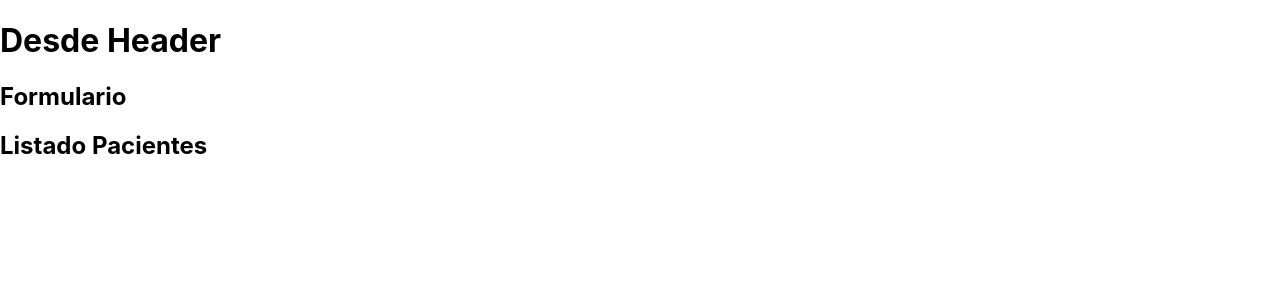
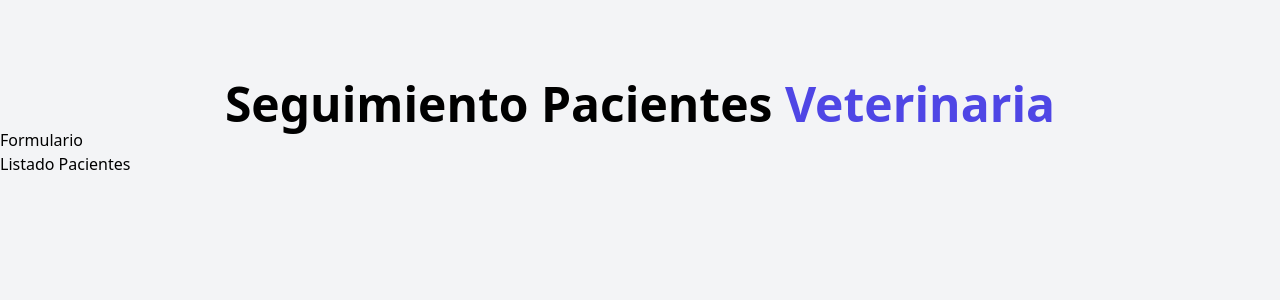
Before and after one commit to EdOsoNB/citas_react_vite, a React (Vite) app: page / in a window 1280 px wide. Shown: the top 300 px of the page. Built offline with nearby package versions, Linux system fonts and the light colour scheme.

Commit message:
Added header styles

```diff
--- a/index.html
+++ b/index.html
@@ -6,7 +6,7 @@
     <meta name="viewport" content="width=device-width, initial-scale=1.0" />
     <title>Citas React</title>
   </head>
-  <body>
+  <body class="bg-gray-100 h-screen">
     <div id="root"></div>
     <script type="module" src="/src/main.jsx"></script>
   </body>
--- a/package.json
+++ b/package.json
@@ -13,6 +13,9 @@
   },
   "devDependencies": {
     "@vitejs/plugin-react": "^1.0.7",
+    "autoprefixer": "^10.4.2",
+    "postcss": "^8.4.8",
+    "tailwindcss": "^3.0.23",
     "vite": "^2.8.0"
   }
 }
--- /dev/null
+++ b/postcss.config.js
@@ -0,0 +1,6 @@
+module.exports = {
+  plugins: {
+    tailwindcss: {},
+    autoprefixer: {},
+  },
+}
--- a/src/App.jsx
+++ b/src/App.jsx
@@ -5,11 +5,11 @@
 function App() {
 
   return (
-    <>
+    <div className="container mx-auto mt-20">
       <Header />
       <Formulario />
       <ListadoPacientes />
-    </>
+    </div>
   )
 }
 
--- a/src/components/Header.jsx
+++ b/src/components/Header.jsx
@@ -1,6 +1,12 @@
 function Header() {
     return(
-        <h1>Desde Header</h1>
+        <>
+            <h1 className="font-black text-5xl text-center md:w-2/3 mx-auto">
+                Seguimiento Pacientes {""}
+                <span className="text-indigo-600">Veterinaria</span>
+            </h1>
+        </>
+
     )
 }
 
--- a/src/index.css
+++ b/src/index.css
@@ -1,13 +1,3 @@
-body {
-  margin: 0;
-  font-family: -apple-system, BlinkMacSystemFont, 'Segoe UI', 'Roboto', 'Oxygen',
-    'Ubuntu', 'Cantarell', 'Fira Sans', 'Droid Sans', 'Helvetica Neue',
-    sans-serif;
-  -webkit-font-smoothing: antialiased;
-  -moz-osx-font-smoothing: grayscale;
-}
-
-code {
-  font-family: source-code-pro, Menlo, Monaco, Consolas, 'Courier New',
-    monospace;
-}
+@import "tailwindcss/base";
+@import "tailwindcss/components";
+@import "tailwindcss/utilities";
--- /dev/null
+++ b/tailwind.config.js
@@ -0,0 +1,7 @@
+module.exports = {
+  content: ["./index.html", "./src/**/*.jsx"],
+  theme: {
+    extend: {},
+  },
+  plugins: [],
+}
```
Also changed, not shown: 1 other file (tests, documents, lock files or other folders).
